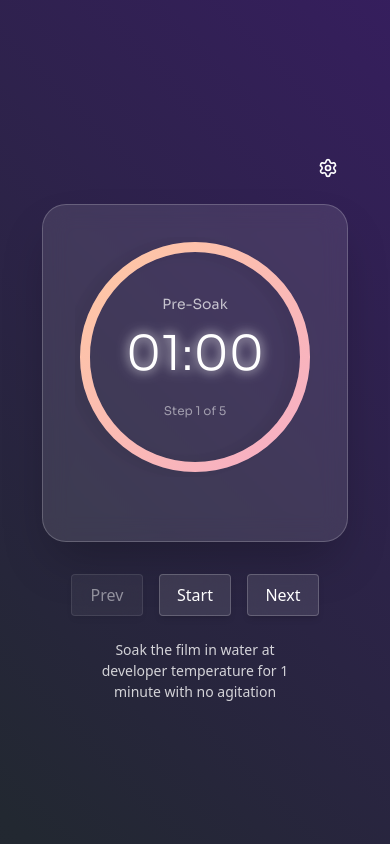
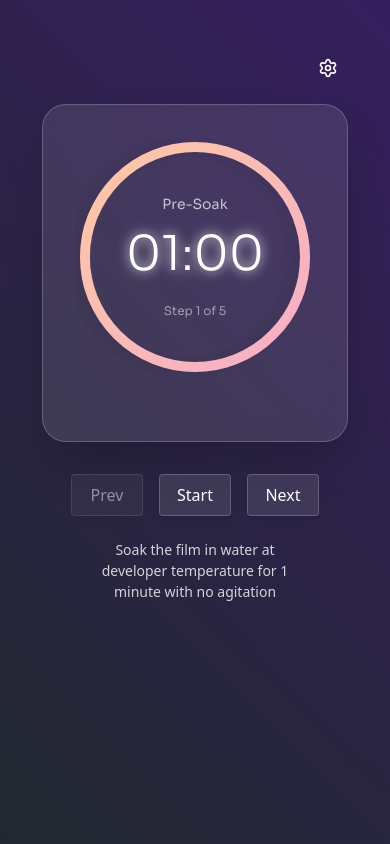
Before and after one commit to jungilhan/sprocket, a Svelte app: page / in a window 390 px wide. Built offline with nearby package versions, Linux system fonts and the light colour scheme.

Commit message:
Fix: Improve vertical alignment on mobile and add top margin

```diff
--- a/src/app.css
+++ b/src/app.css
@@ -46,9 +46,11 @@ body {
   text-align: center;
   max-width: 1280px;
 }
-
-@media (max-width: 767px) {
+@media (max-width: 640px) {
+  body {
+    place-items: start;
+  }
   #app {
-    margin-top: -5rem;
+    margin-top: 1rem;
   }
 }
--- a/src/lib/StepTimer.svelte
+++ b/src/lib/StepTimer.svelte
@@ -174,7 +174,7 @@
   }
 
   /* For mobile version */
-  @media (max-width: 767px) {
+  @media (max-width: 640px) {
     .step-tooltip {
       /* Position tooltip below buttons */
       top: 100%; /* Place it below the card */
```
